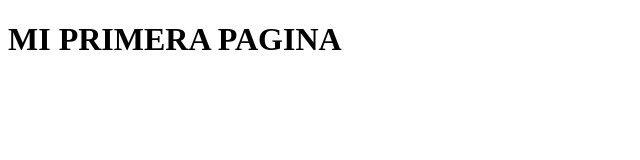
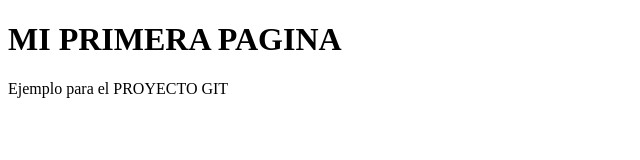
Before and after one commit to Nicole25-star/pro-GIT, a plain HTML site: page index.html in a window 1280 px wide. Shown: the whole page, without its empty margins (0-640 px from the left). Drawn offline with Linux system fonts and the light colour scheme.

Commit message:
Segundo commit : Se agrego una descripción en index.html

```diff
--- a/index.html
+++ b/index.html
@@ -1 +1,2 @@
 <!DOCTYPE html><html><head><title>Mi primera pagina web</title></head><body><h1>MI PRIMERA PAGINA</h1></body></html>
+<p>Ejemplo para el PROYECTO GIT</P>
```
